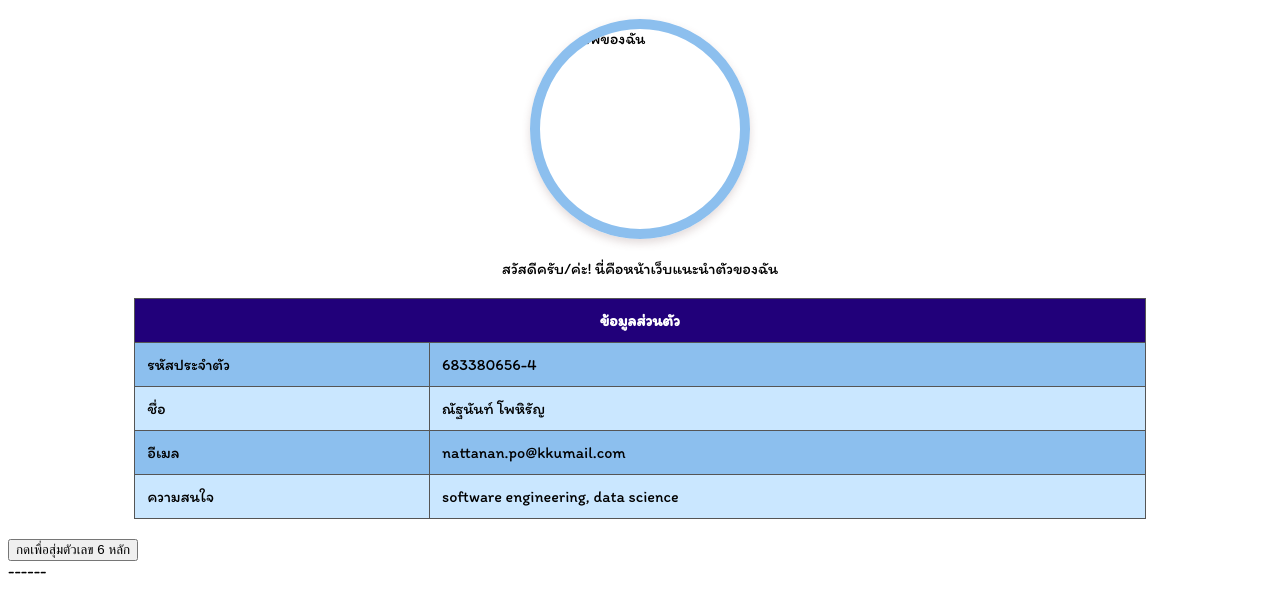
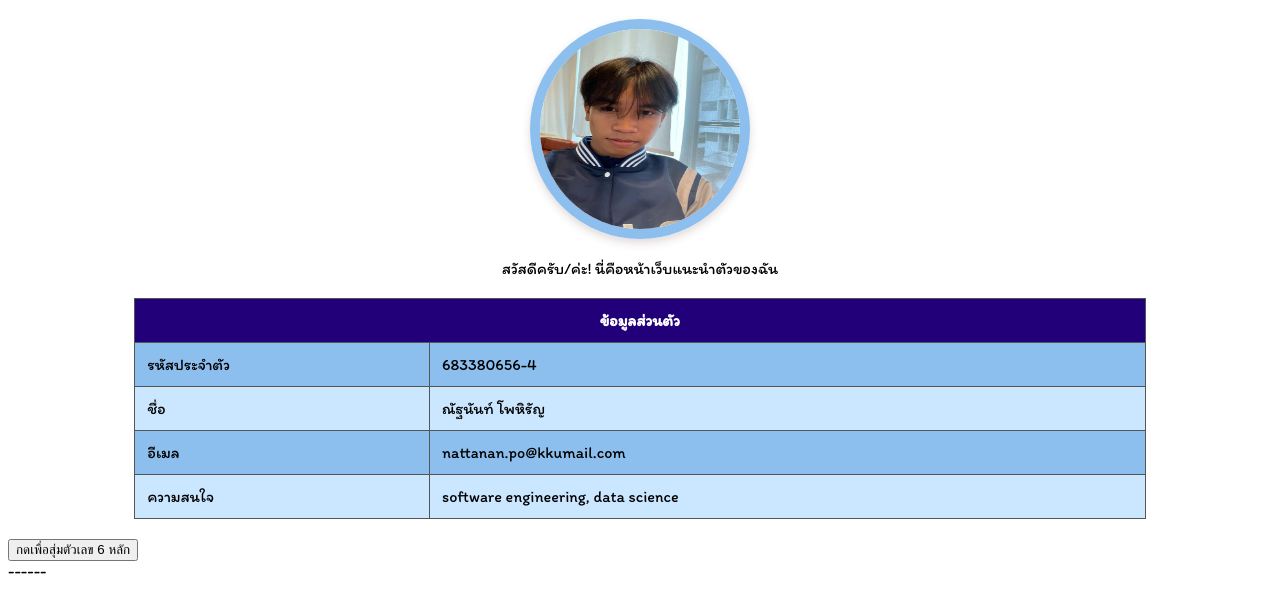
Before and after one commit to tammydx999/nattanan.po-website, a plain HTML site: page index.html in a window 1280 px wide. Shown: the part 62-674 px from the top of the page. Drawn offline with Linux system fonts and the light colour scheme; the site is published under a folder, as on GitHub Pages, so addresses that start at the root find nothing.

Commit message:
Update index.html

```diff
--- a/index.html
+++ b/index.html
@@ -70,7 +70,7 @@
 
     <h1>หน้าแนะนำตัวของฉัน</h1>
 
-    <img src="/247EC016-4365-4904-89A0-D8AF2B63310B.jpg" alt="รูปภาพของฉัน" width="200">
+    <img src="247EC016-4365-4904-89A0-D8AF2B63310B.jpg" alt="รูปภาพของฉัน" width="200">
     <p>สวัสดีครับ/ค่ะ! นี่คือหน้าเว็บแนะนำตัวของฉัน</p>
 
     <table border="1">
```
